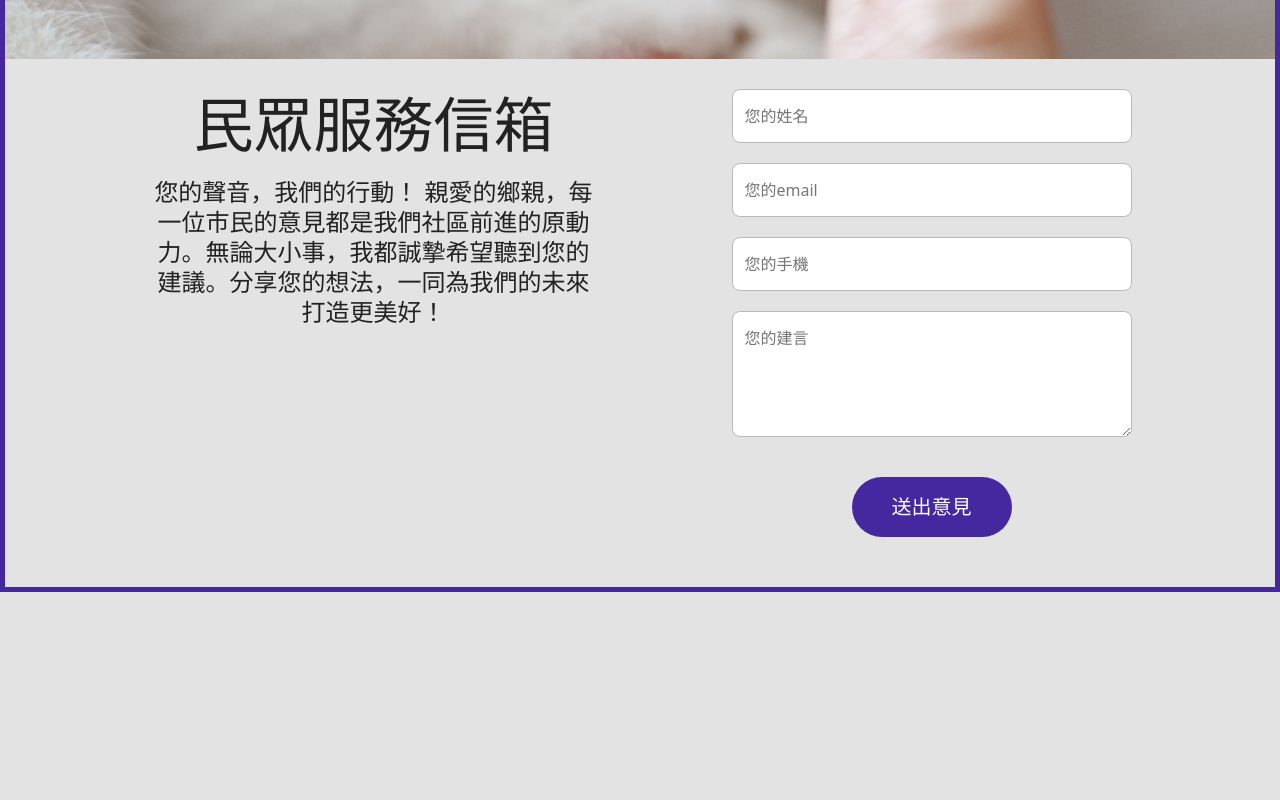
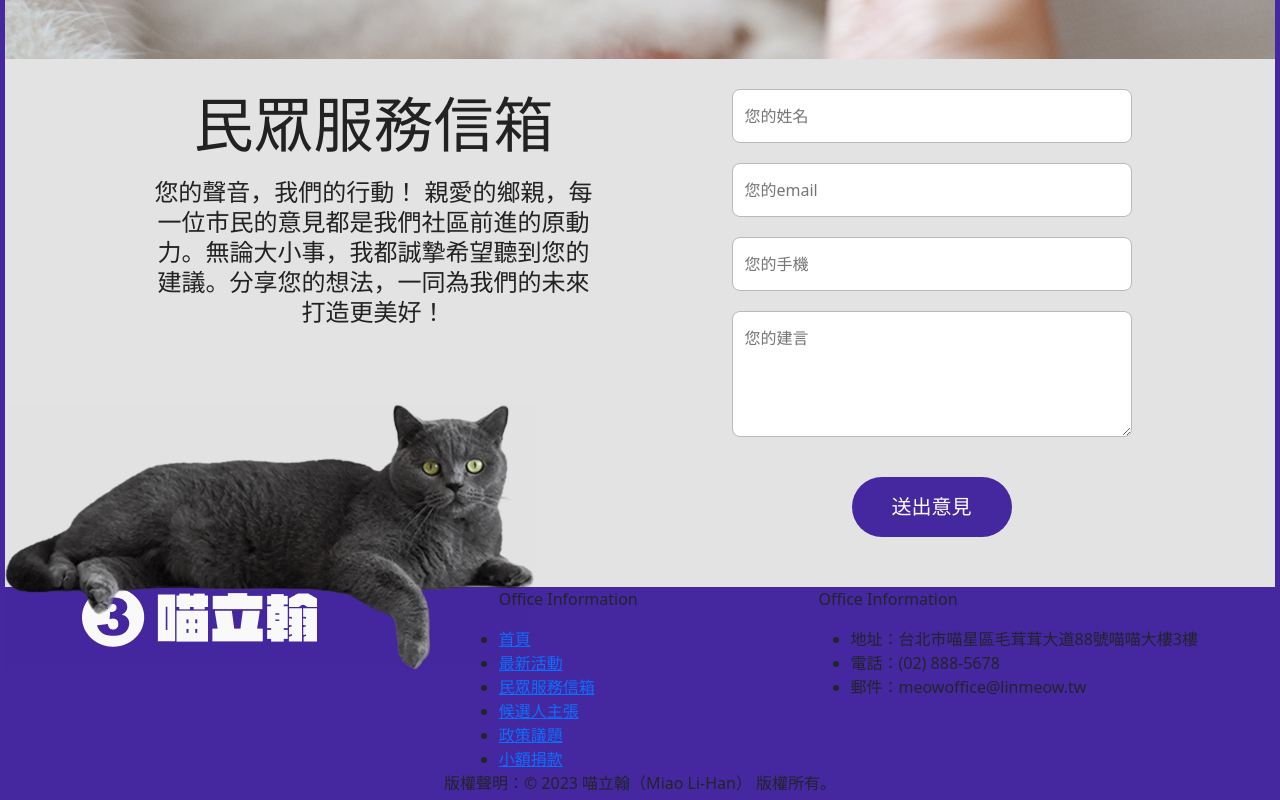
Before and after one commit to louisa0416/cra-sample, a React (Create React App) app: page / in a window 1280 px wide. Shown: the part 2867-3667 px from the top of the page. Before the commit the page ends 3459 px from the top, so only its background shows below. Built offline with nearby package versions, Linux system fonts and the light colour scheme; a web font is replaced by a local one.

Commit message:
feat:add Footer session

```diff
--- a/src/App.js
+++ b/src/App.js
@@ -6,6 +6,7 @@ import Activity from "./components/Activity/Activity";
 import Policy from "./components/Policy/Policy";
 import Donate from "./components/Donate/Donate";
 import Contact from "./components/Contact/Contact";
+import Footer from "./components/Footer/Footer";
 
 import "./assets/App.css";
 
@@ -23,6 +24,7 @@ function App() {
       <Policy />
       <Donate />
       <Contact />
+      <Footer />
     </div>
   );
 }
--- /dev/null
+++ b/src/components/Footer/Footer.js
@@ -0,0 +1,53 @@
+import "./Footer.scss";
+import cat from "../../assets/images/cat.png";
+import Logo from "../../assets/images/Logo-white.png";
+const Footer = () => {
+  return (
+    <div className="footer">
+      <img className="catImg" src={cat} alt="cat" />
+      <div className="container">
+        <img  className="logo" src={Logo} alt="Logo" />
+        <div className="menu">
+          <p className="list-title">Office Information</p>
+          <div className="list-container">
+            <ul className="list-group">
+              <li>
+                <a href="/#">首頁</a>
+              </li>
+              <li>
+                <a href="#">最新活動</a>
+              </li>
+              <li>
+                <a href="#">民眾服務信箱</a>
+              </li>
+            </ul>
+            <ul className="list-group">
+              <li>
+                <a href="#">候選人主張</a>
+              </li>
+              <li>
+                <a href="#">政策議題</a>
+              </li>
+              <li>
+                <a href="#">小額捐款</a>
+              </li>
+            </ul>
+          </div>
+        </div>
+        <div className="office-information">
+          <p className="list-title">Office Information</p>
+          <ul className="office-information">
+            <li>地址：台北市喵星區毛茸茸大道88號喵喵大樓3樓</li>
+            <li>電話：(02) 888-5678 </li>
+            <li>郵件：meowoffice@linmeow.tw</li>
+          </ul>
+        </div>
+      </div>
+      <section className="copyright">
+      版權聲明：© 2023 喵立翰（Miao Li-Han） 版權所有。
+      </section>
+    </div>
+  );
+};
+
+export default Footer;
--- /dev/null
+++ b/src/components/Footer/Footer.scss
@@ -0,0 +1,25 @@
+.footer{
+    background-color: var(--main-color);
+    position: relative;
+    .catImg{
+        position: absolute;
+        top:-183px;
+        left: 0;
+    }
+
+    .container{
+        // margin-top: 30px;
+        display: flex;
+        justify-content: space-between;
+
+        .logo {
+            // margin: auto 0;
+            width:236px;
+            height: 60px;
+
+          }
+    }
+    .copyright{
+        text-align: center;
+    }
+}
```
Also changed, not shown: src/assets/images/Logo-white.png (added).
